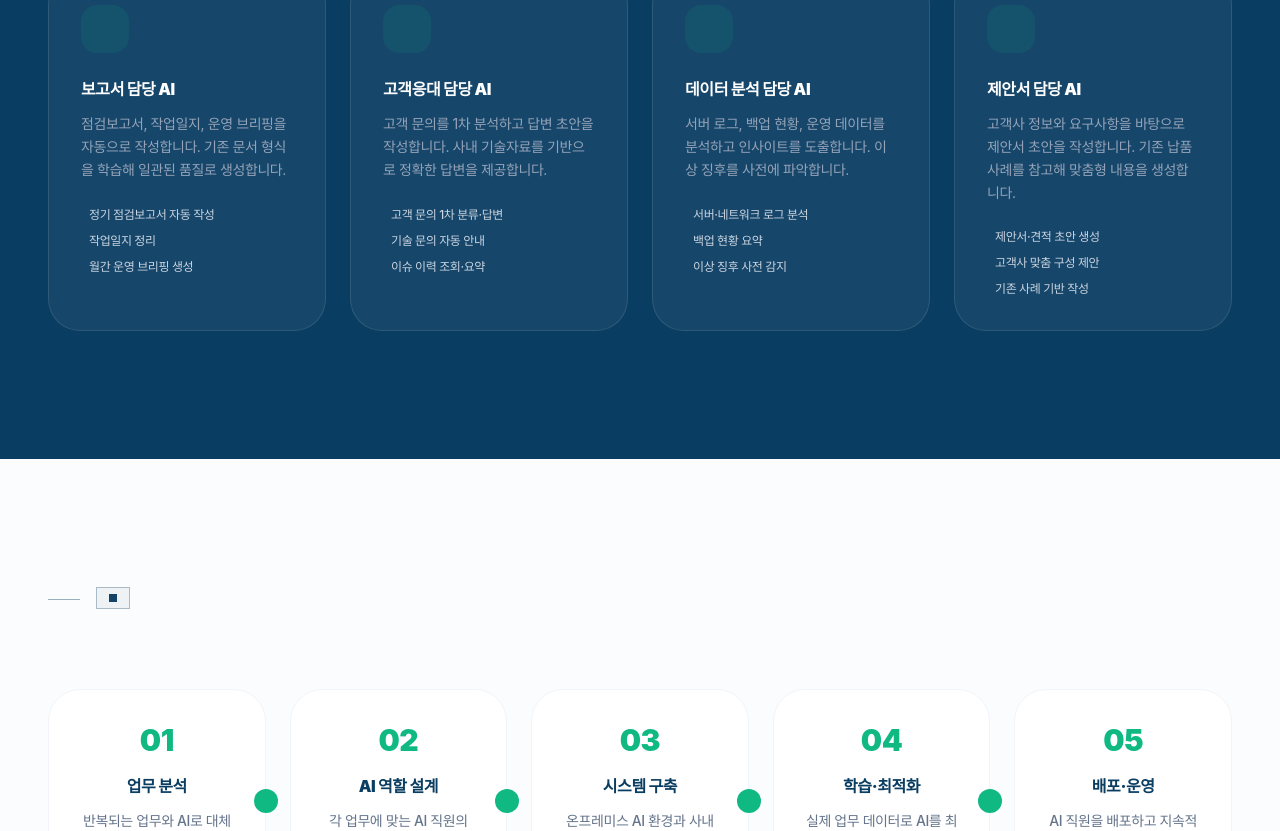
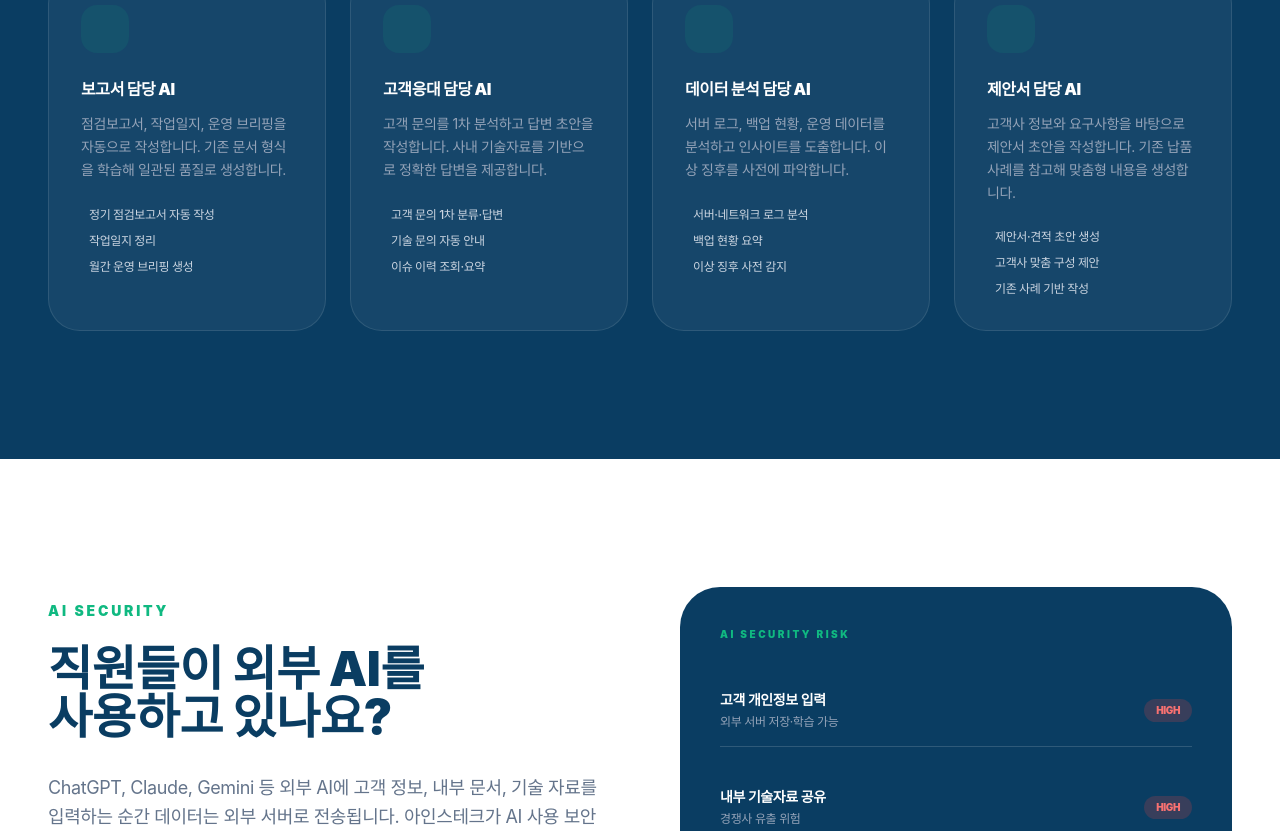
Before and after one commit to yumunix/einstech-landing, a Next.js app: page /ai-services in a window 1280 px wide. Shown: the part 1969-2800 px from the top of the page. Built offline with nearby package versions, Linux system fonts and the light colour scheme; a web font is replaced by a local one.

Commit message:
Add AI security consulting section to ai-services page

```diff
--- a/app/ai-services/page.jsx
+++ b/app/ai-services/page.jsx
@@ -180,6 +180,66 @@ export default function AIServices() {
         </div>
       </section>
 
+      {/* AI SECURITY */}
+      <section id="security" className="py-32 bg-white">
+        <div className="max-w-page mx-auto px-6 lg:px-12">
+          <div className="grid lg:grid-cols-2 gap-20 items-center">
+            <div>
+              <span className="text-emerald font-black text-sm tracking-[0.2em] uppercase mb-6 block">AI Security</span>
+              <h2 className="text-4xl lg:text-5xl font-black text-navy leading-[1.1] mb-8">
+                직원들이 외부 AI를<br />사용하고 있나요?
+              </h2>
+              <p className="text-slate-500 text-lg leading-relaxed mb-10">
+                ChatGPT, Claude, Gemini 등 외부 AI에 고객 정보, 내부 문서, 기술 자료를 입력하는 순간 데이터는 외부 서버로 전송됩니다. 아인스테크가 AI 사용 보안 체계를 설계합니다.
+              </p>
+              <ul className="space-y-5">
+                {[
+                  { icon: "ph-bold ph-prohibit", title: "외부 AI 접근 차단·모니터링", desc: "특정 외부 AI 서비스 접근을 차단하거나 사용 현황을 모니터링합니다." },
+                  { icon: "ph-bold ph-file-lock", title: "DLP 연동", desc: "민감 데이터가 외부 AI에 입력되는 것을 자동으로 감지하고 차단합니다." },
+                  { icon: "ph-bold ph-notepad", title: "AI 사용 보안 정책 수립", desc: "부서별·역할별 AI 사용 범위와 금지 항목을 정책으로 수립합니다." },
+                  { icon: "ph-bold ph-chalkboard-teacher", title: "임직원 보안 교육", desc: "AI 사용 시 보안 위협과 올바른 사용법을 임직원에게 교육합니다." },
+                ].map((item) => (
+                  <li key={item.title} className="flex items-start gap-5">
+                    <div className="w-12 h-12 bg-navy/5 rounded-[16px] flex items-center justify-center flex-shrink-0">
+                      <i className={`${item.icon} text-xl text-navy`}></i>
+                    </div>
+                    <div>
+                      <h4 className="font-black text-navy mb-1">{item.title}</h4>
+                      <p className="text-sm text-slate-500 font-medium">{item.desc}</p>
+                    </div>
+                  </li>
+                ))}
+              </ul>
+            </div>
+            <div className="bg-navy rounded-[40px] p-10">
+              <div className="text-[10px] font-black text-emerald tracking-widest mb-8">AI SECURITY RISK</div>
+              <div className="space-y-6">
+                {[
+                  { risk: "고객 개인정보 입력", result: "외부 서버 저장·학습 가능", level: "HIGH" },
+                  { risk: "내부 기술자료 공유", result: "경쟁사 유출 위험", level: "HIGH" },
+                  { risk: "계약서·견적서 첨부", result: "기밀 정보 노출", level: "HIGH" },
+                  { risk: "무분별한 AI 사용", result: "보안 정책 위반", level: "MED" },
+                ].map((item) => (
+                  <div key={item.risk} className="flex items-center justify-between py-4 border-b border-white/10">
+                    <div>
+                      <div className="font-bold text-white text-sm">{item.risk}</div>
+                      <div className="text-slate-400 text-xs mt-1">{item.result}</div>
+                    </div>
+                    <span className={`text-[10px] font-black px-3 py-1 rounded-full ${item.level === 'HIGH' ? 'bg-red-500/20 text-red-400' : 'bg-yellow-500/20 text-yellow-400'}`}>
+                      {item.level}
+                    </span>
+                  </div>
+                ))}
+              </div>
+              <a href="/contact" className="mt-8 flex items-center justify-center gap-2 bg-emerald text-navy font-bold py-4 rounded-2xl hover:opacity-90 transition-opacity">
+                보안 진단 신청
+                <i className="ph-bold ph-arrow-right"></i>
+              </a>
+            </div>
+          </div>
+        </div>
+      </section>
+
       {/* PROCESS */}
       <section className="py-32 bg-slate-50/60">
         <div className="max-w-page mx-auto px-6 lg:px-12">
```
